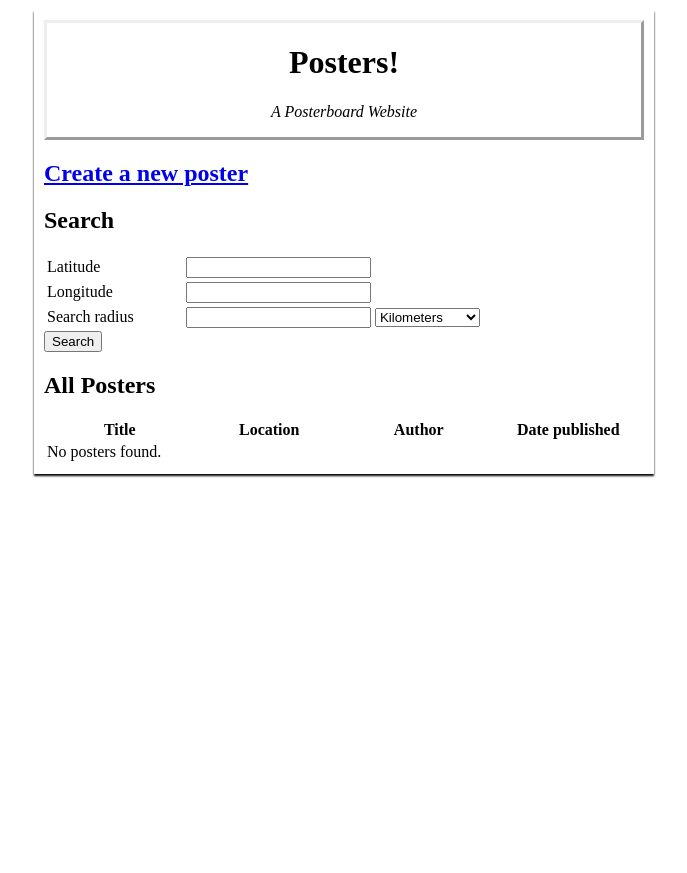
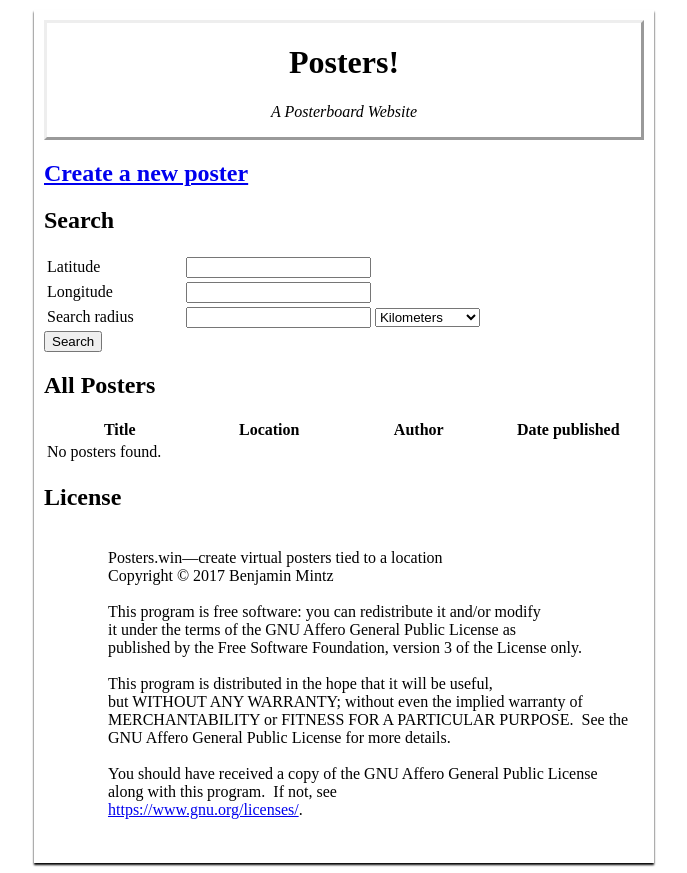
Before and after one commit to bmintz/posters, a Flask app: page /index in a window 1280 px wide. Shown: the whole page, without its empty margins (296-983 px from the left). Before the commit the page ends 478 px from the top, so only its background shows below. Run offline with Flask 2, Linux system fonts and the light colour scheme.

Commit message:
add license

```diff
--- a/static/css/styles.css
+++ b/static/css/styles.css
@@ -15,7 +15,7 @@ header p {
 	font-style: italic;
 }
 
-#user-text {
+#user-text, p.license {
 	/* preserve user-entered newlines */
 	white-space: pre-wrap;
 }
--- a/templates/index.html
+++ b/templates/index.html
@@ -37,6 +37,24 @@
 	</form>
 	<h2>All Posters</h2>
 	{% include 'poster_list.html' %}
+	<h2>License</h2>
+	<p class="license">
+		Posters.win&mdash;create virtual posters tied to a location
+    		Copyright &copy; 2017 Benjamin Mintz
+
+    		This program is free software: you can redistribute it and/or modify
+    		it under the terms of the GNU Affero General Public License as
+    		published by the Free Software Foundation, version 3 of the License only.
+
+    		This program is distributed in the hope that it will be useful,
+    		but WITHOUT ANY WARRANTY; without even the implied warranty of
+    		MERCHANTABILITY or FITNESS FOR A PARTICULAR PURPOSE.  See the
+    		GNU Affero General Public License for more details.
+
+    		You should have received a copy of the GNU Affero General Public License
+    		along with this program.  If not, see
+		<a href="https://www.gnu.org/licenses/">https://www.gnu.org/licenses/</a>.
+	</p>
 </div>
 </body>
 </html>
```
Also changed, not shown: LICENSE.md (added).
